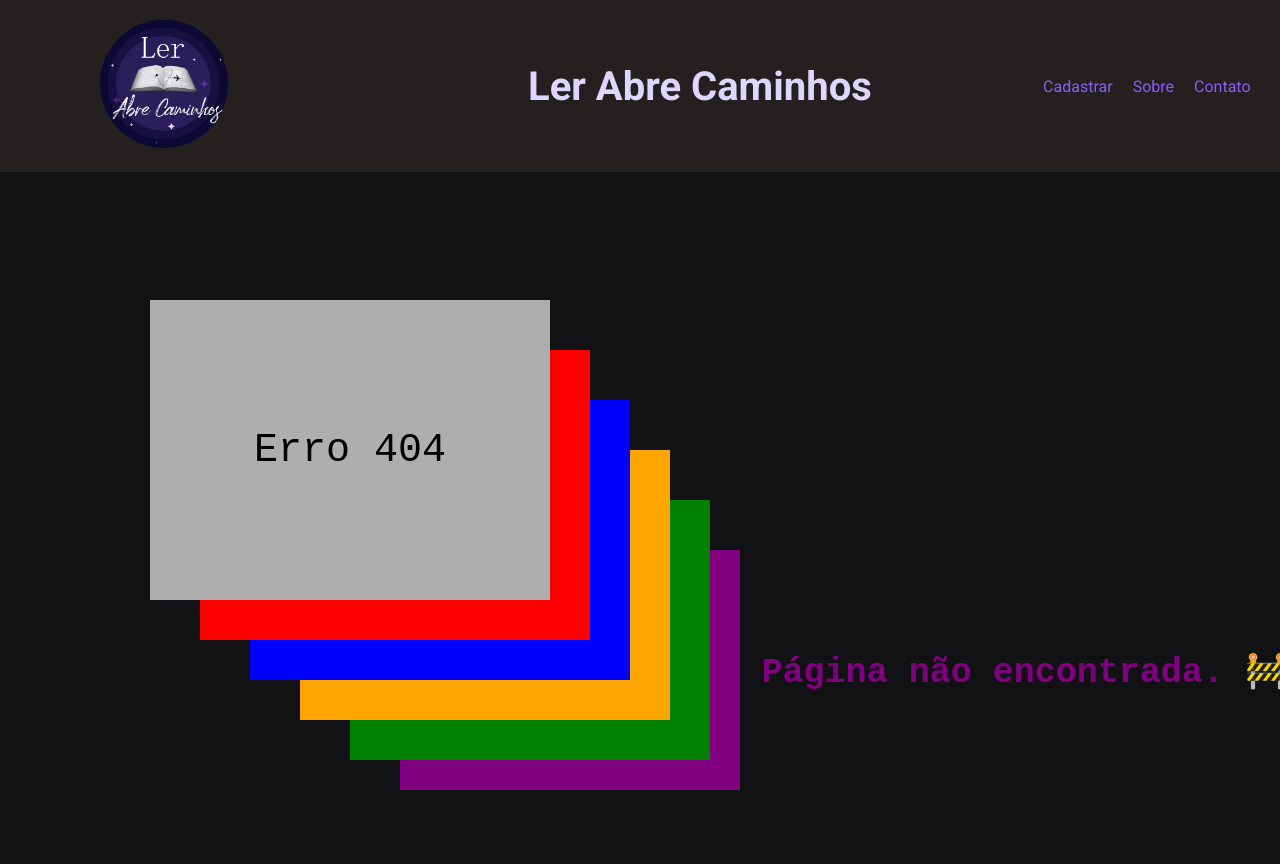
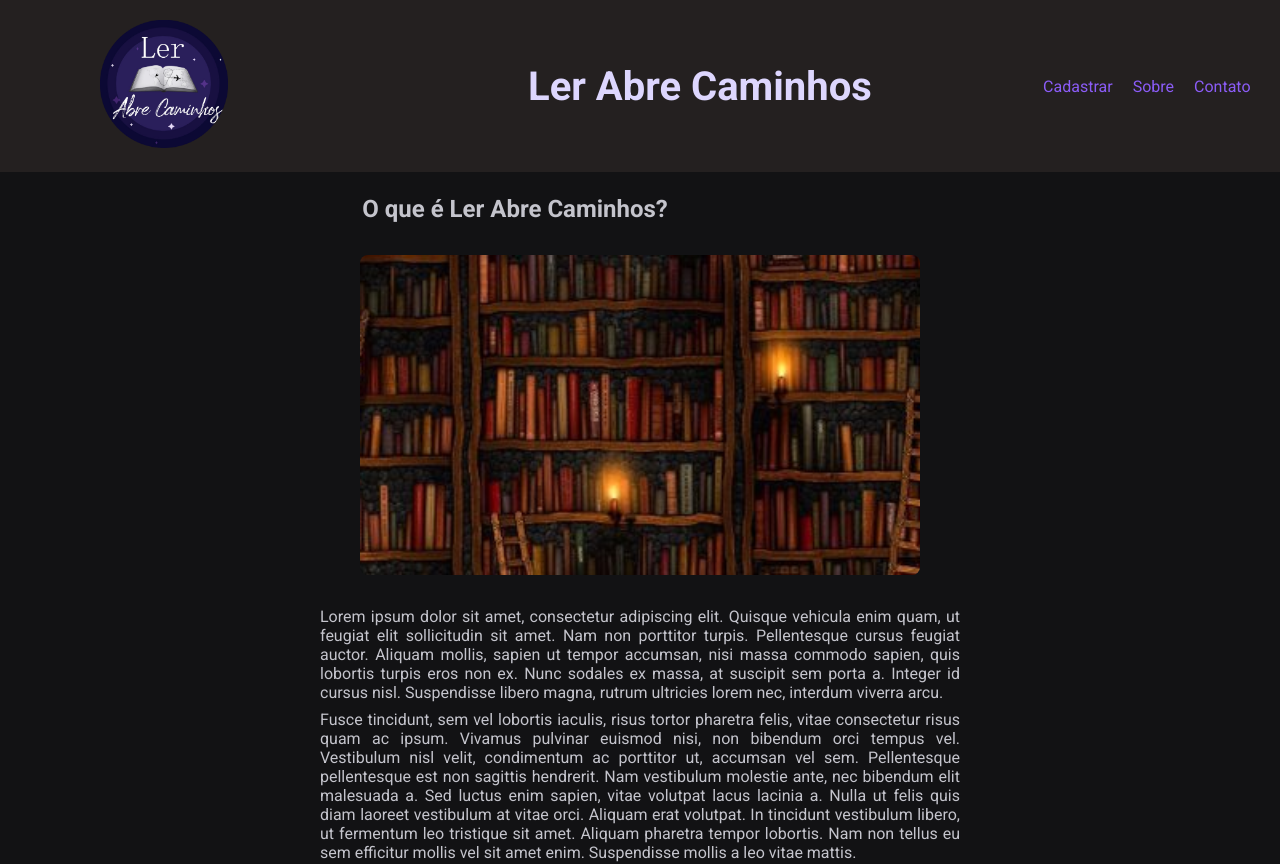
Before and after one commit to guilhermecamboim/ler-abre-caminhos-TS, a React (Vite) app: page /sobre in a window 1280 px wide. Before the commit this address had no page. Shown: the top 864 px of the page. Built offline with nearby package versions, Linux system fonts and the light colour scheme.

Commit message:
Criando página about.

```diff
--- a/src/Router.tsx
+++ b/src/Router.tsx
@@ -5,6 +5,8 @@ import { Posts } from './pages/Posts/Posts'
 import { Suspense } from 'react';
 import { NotFound } from './pages/NotFound';
 import { Publish } from './pages/Publish/Publish';
+import { Contact } from './pages/Contact';
+import { About } from './pages/About';
 
 
 export function Router() {
@@ -16,6 +18,8 @@ export function Router() {
           <Route path="/posts/:postId" element={<Posts />}/>
           <Route path="*" element={<NotFound />} />
           <Route path="/cadastrar" element={<Publish />} />
+          <Route path="/sobre" element={<About />} />
+          <Route path="/contato" element={<Contact />} />
         </Route>
       </Routes>
     </Suspense>
--- a/src/pages/About/index.tsx
+++ b/src/pages/About/index.tsx
@@ -1,5 +1,29 @@
+import * as S from './styles'
+import libraryArt from "../../../assets/libraryArt.png"
+
+
 export function About(){
   return(
-    <h1>About</h1>
+    <S.ContainerAbout>
+
+      <S.ContentAbout>
+        <S.Title>O que é Ler Abre Caminhos?</S.Title>
+        <S.ImageLibrary src={libraryArt} alt="A library with candles and old books" />
+
+        <S.AboutParagraph>
+        Lorem ipsum dolor sit amet, consectetur adipiscing elit. Quisque vehicula enim quam, ut feugiat elit sollicitudin sit amet. Nam non porttitor turpis. Pellentesque cursus feugiat auctor. Aliquam mollis, sapien ut tempor accumsan, nisi massa commodo sapien, quis lobortis turpis eros non ex. Nunc sodales ex massa, at suscipit sem porta a. Integer id cursus nisl. Suspendisse libero magna, rutrum ultricies lorem nec, interdum viverra arcu.
+        </S.AboutParagraph>
+
+        <S.AboutParagraph>
+        Fusce tincidunt, sem vel lobortis iaculis, risus tortor pharetra felis, vitae consectetur risus quam ac ipsum. Vivamus pulvinar euismod nisi, non bibendum orci tempus vel. Vestibulum nisl velit, condimentum ac porttitor ut, accumsan vel sem. Pellentesque pellentesque est non sagittis hendrerit. Nam vestibulum molestie ante, nec bibendum elit malesuada a. Sed luctus enim sapien, vitae volutpat lacus lacinia a. Nulla ut felis quis diam laoreet vestibulum at vitae orci. Aliquam erat volutpat. In tincidunt vestibulum libero, ut fermentum leo tristique sit amet. Aliquam pharetra tempor lobortis. Nam non tellus eu sem efficitur mollis vel sit amet enim. Suspendisse mollis a leo vitae mattis.
+        </S.AboutParagraph>
+
+        <S.AboutParagraph>
+        Phasellus purus mi, ornare sit amet tempus a, imperdiet eu arcu. Nullam pharetra turpis lectus, varius finibus ipsum placerat non. Aenean varius nunc dui, id suscipit sapien ullamcorper vel. Sed eleifend, est sed ultrices porta, tortor mi faucibus lectus, sed rutrum nisi nibh at tortor. Etiam fringilla in libero vel fringilla. Suspendisse nibh purus, ullamcorper in neque ac, aliquam maximus massa. Duis non ultrices justo. Proin eu risus viverra, posuere elit quis, vulputate ante. Cras vehicula vulputate mattis. Proin vitae fringilla ante. Quisque lacus mi, auctor ut mollis quis, molestie eget urna. Praesent congue viverra tellus euismod fermentum.
+        </S.AboutParagraph>
+
+      </S.ContentAbout>
+
+    </S.ContainerAbout>
   )
 }
--- a/src/pages/About/styles.ts
+++ b/src/pages/About/styles.ts
@@ -1 +1,41 @@
 import styled from 'styled-components'
+
+export const ContainerAbout = styled.div `
+  display: flex;
+  flex-direction: column;
+  justify-content: center;
+  align-items: center;
+`
+
+
+export const ContentAbout = styled.div `
+  width: 40rem;
+  height: 55rem;
+
+  display: flex;
+  flex-direction: column;
+  justify-content: center;
+  align-items: center;
+`
+
+
+export const Title = styled.h2 `
+  margin-bottom: 2rem;
+
+  position: relative;
+  right: 125px;
+`
+
+
+export const ImageLibrary = styled.img `
+  width: 35rem;
+  height: 20rem;
+  object-fit: cover;
+  border-radius: 8px;
+  margin-bottom: 2rem;
+`
+
+export const AboutParagraph = styled.p `
+  text-align: justify;
+  margin-bottom: 0.5rem;
+`
```
Also changed, not shown: assets/libraryArt.png (added).
